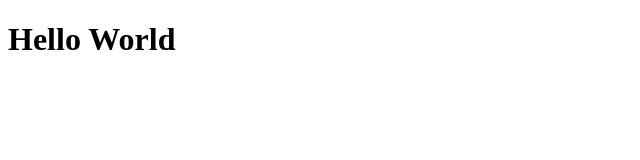
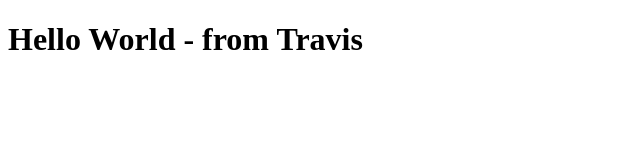
Before and after one commit to GIOkafor/travisDep, a website: page index.html in a window 1280 px wide. Shown: the whole page, without its empty margins (0-640 px from the left). Drawn offline with Linux system fonts and the light colour scheme.

Commit message:
travis first commit

```diff
--- a/index.html
+++ b/index.html
@@ -5,6 +5,6 @@
     <title>Hello World</title>
   </head>
   <body>
-  <h1>Hello World</h1>
+  <h1>Hello World - from Travis</h1>
   </body>
 </html>
```
Also changed, not shown: package.json (added, +19 -0 lines), .travis.yml (added).
